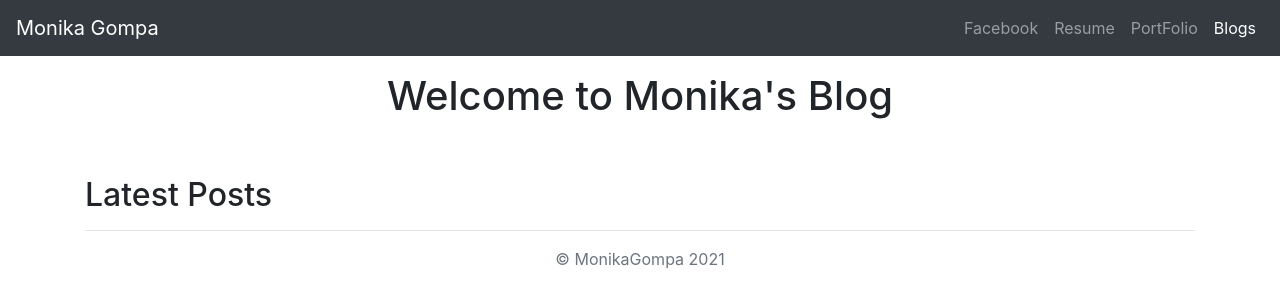
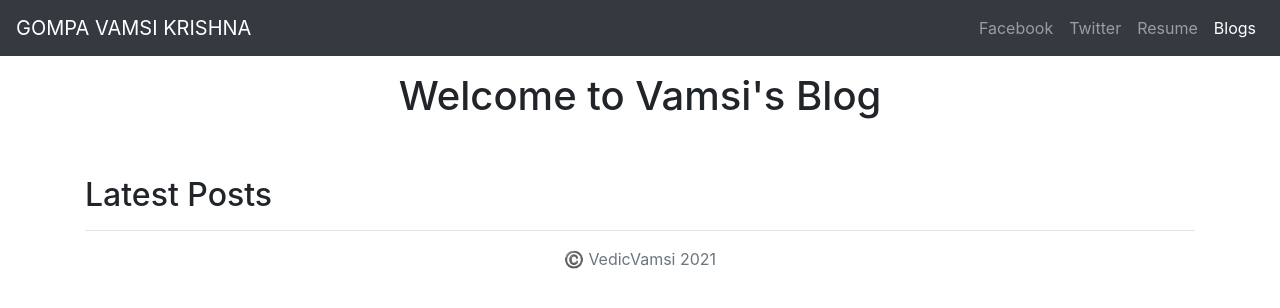
Before and after one commit to vedicvamsi/portfolio-project, a Django app: page /blog/ in a window 1280 px wide. Shown: the top 308 px of the page. Run offline with Django 3.2, Linux system fonts and the light colour scheme; data that the repository does not hold is empty; some libraries are stand-ins or nearby versions.

Commit message:
updated the repo with proper resume and content

```diff
--- a/blog/templates/blog/allblog.html
+++ b/blog/templates/blog/allblog.html
@@ -7,24 +7,23 @@
     <meta name="description" content="">
     <meta name="author" content="">
     <meta name="generator" content="">
-    <title>MonikaGompa Blog's</title>
+    <title>VedicVamsi</title>
       <link rel="stylesheet" href="https://stackpath.bootstrapcdn.com/bootstrap/4.4.1/css/bootstrap.min.css" integrity="sha384-Vkoo8x4CGsO3+Hhxv8T/Q5PaXtkKtu6ug5TOeNV6gBiFeWPGFN9MuhOf23Q9Ifjh" crossorigin="anonymous">
   </head>
 
   <body>
     <header>
         <nav class="navbar navbar-expand-lg navbar-dark bg-dark">
-  <a class="navbar-brand" href="{% url 'home' %}">Monika Gompa</a>
+  <a class="navbar-brand" href="{% url 'home' %}">GOMPA VAMSI KRISHNA</a>
   <button class="navbar-toggler" type="button" data-toggle="collapse" data-target="#navbarNavAltMarkup" aria-controls="navbarNavAltMarkup" aria-expanded="false" aria-label="Toggle navigation">
     <span class="navbar-toggler-icon"></span>
   </button>
   <div class="collapse navbar-collapse" id="navbarNavAltMarkup">
     <div class="navbar-nav ml-auto">
-      <a class="nav-item nav-link" href="https://www.facebook.com/MONIKA.GOMPA">Facebook</a>
-      <a class="nav-item nav-link" href="{% static 'resume.pdf' %}">Resume</a>
-      <a class="nav-item nav-link" href="{% static 'portfolio.pdf'%}">PortFolio</a>
+      <a class="nav-item nav-link" href="https://www.facebook.com/profile.php?id=100007154264456" target="_blank">Facebook</a>
+      <a class="nav-item nav-link " href="https://twitter.com/vedic_vamsi" target="_blank">Twitter</a>
+      <a class="nav-item nav-link" href="{% static 'resume.pdf' %}" target="_blank">Resume</a>
       <a class="nav-item nav-link active" href="{% url 'allblog'%}">Blogs</a>
-    </div>
     </div>
   </div>
 </nav>
@@ -32,7 +31,7 @@
 
 <main role="main">
     <div class="container">
-        <h1 class="text-center pt-3">Welcome to Monika's Blog</h1>
+        <h1 class="text-center pt-3">Welcome to Vamsi's Blog</h1>
             <br />
             <br />
             <h2>Latest Posts</h2>
@@ -52,7 +51,7 @@
 
 <footer class="text-muted">
   <div class="container text-center">
-    <p>&copy; MonikaGompa {% now 'Y' %}</p>
+        <p>©️ VedicVamsi {% now "Y" %}</p>
   </div>
 </footer>
 <script src="https://code.jquery.com/jquery-3.4.1.slim.min.js" integrity="sha384-J6qa4849blE2+poT4WnyKhv5vZF5SrPo0iEjwBvKU7imGFAV0wwj1yYfoRSJoZ+n" crossorigin="anonymous"></script>
```
Also changed, not shown: blog/templates/blog/detail.html (+6 -6 lines), jobs/templates/jobs/home.html (+6 -7 lines), 1 other file.
